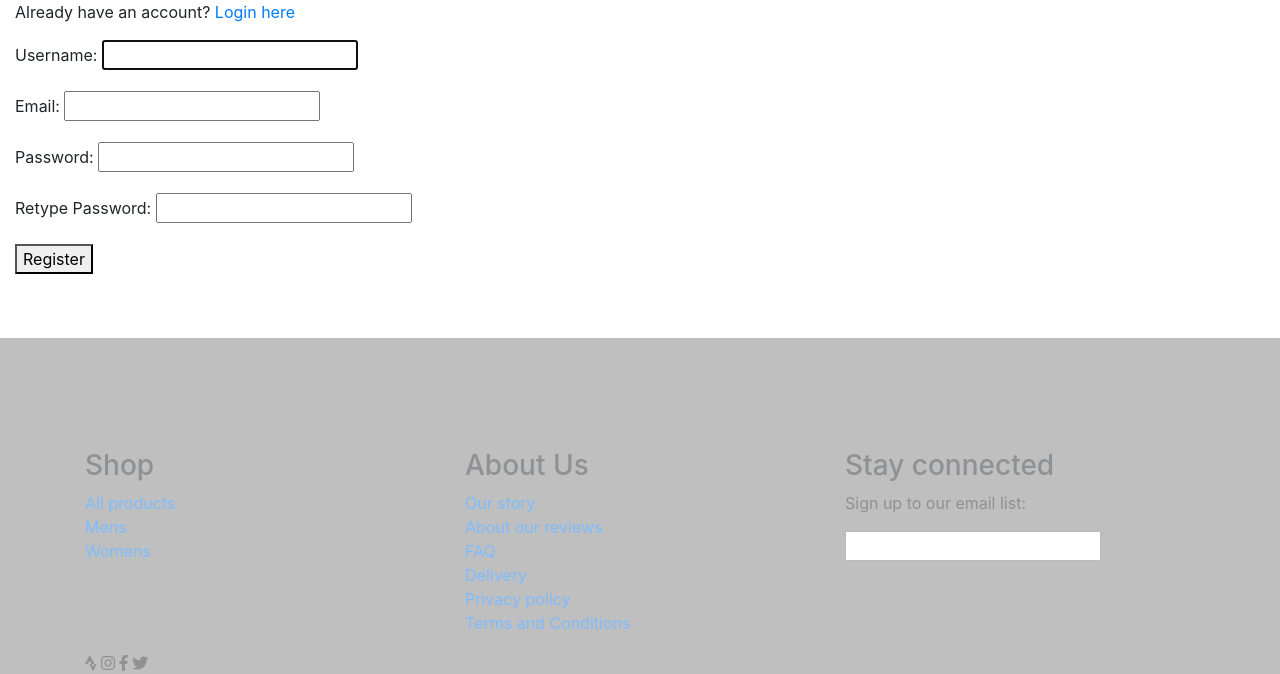
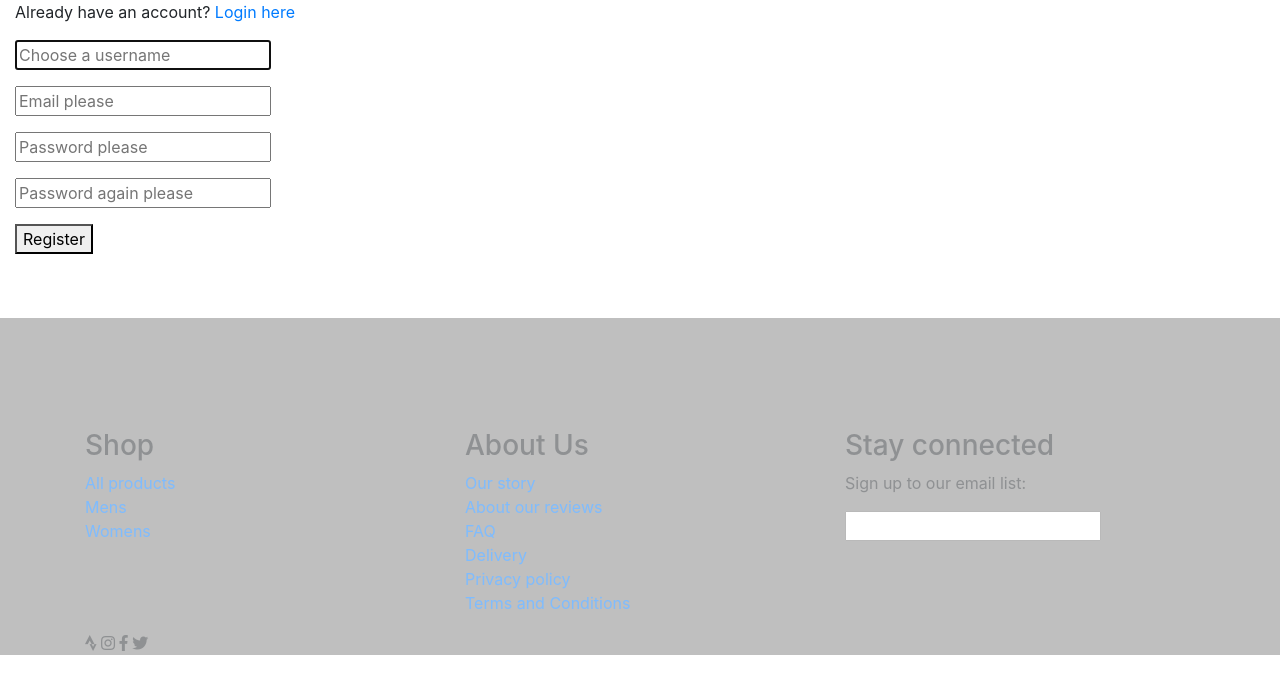
Before and after one commit to harryphelps2/shoepersonic, a Django app: page /accounts/register/ in a window 1280 px wide. Shown: the part 56-730 px from the top of the page. Run offline with Django 3.2, Linux system fonts and the light colour scheme; parts of the project's set-up code (start-up, migrations or seed data) failed here and were passed over; some libraries are stand-ins or nearby versions.

Commit message:
Add placeholders to login forms and take out labels

```diff
--- a/accounts/forms.py
+++ b/accounts/forms.py
@@ -4,14 +4,14 @@ from django.contrib.auth.forms import UserCreationForm
 from django.core.exceptions import ValidationError
 
 class UserLoginForm(forms.Form):
-    username = forms.CharField()
-    password = forms.CharField(widget=forms.PasswordInput)
+    username = forms.CharField(label="",widget=forms.TextInput(attrs={'placeholder':'Type your username'}))
+    password = forms.CharField(label="",widget=forms.PasswordInput(attrs={'placeholder':'Password please'}))
 
 class UserRegistrationForm(UserCreationForm):
-    username = forms.CharField()
-    email = forms.CharField()
-    password1 = forms.CharField(label="Password",widget=forms.PasswordInput)
-    password2 = forms.CharField(label="Retype Password",widget=forms.PasswordInput)
+    username = forms.CharField(label="",widget=forms.TextInput(attrs={'placeholder':'Choose a username'}))
+    email = forms.CharField(label="",widget=forms.EmailInput(attrs={'placeholder':'Email please'}))
+    password1 = forms.CharField(label="",widget=forms.PasswordInput(attrs={'placeholder':'Password please'}))
+    password2 = forms.CharField(label="",widget=forms.PasswordInput(attrs={'placeholder':'Password again please'}))
 
     class Meta:
         model = User
--- a/accounts/templates/login.html
+++ b/accounts/templates/login.html
@@ -20,6 +20,6 @@
     {{ login_form|crispy }}
     <button type="submit">Login</button>
 </form>
-<a href="{% url 'password_reset'%}"><small>Reset password</small></a>or<a href="{% url 'register'%}"><small>sign up</small></a>
+<small><a href="{% url 'password_reset'%}">Reset password</a> or <a href="{% url 'register'%}">sign up</a></small>
 
 {% endblock %}
--- a/templates/registration/password_reset_complete.html
+++ b/templates/registration/password_reset_complete.html
@@ -9,6 +9,8 @@
     <a class="badge badge-light" href="{% url 'login' %}">Take me home country road</a>
 </div>
 <div class="row">
-    <img src="https://media.giphy.com/media/wqko27lWJ6miI/giphy.gif">
+    <a class="badge badge-light" href="{% url 'login' %}">
+        <img src="https://media.giphy.com/media/wqko27lWJ6miI/giphy.gif">
+    </a>
 </div>
 {% endblock %}
```
